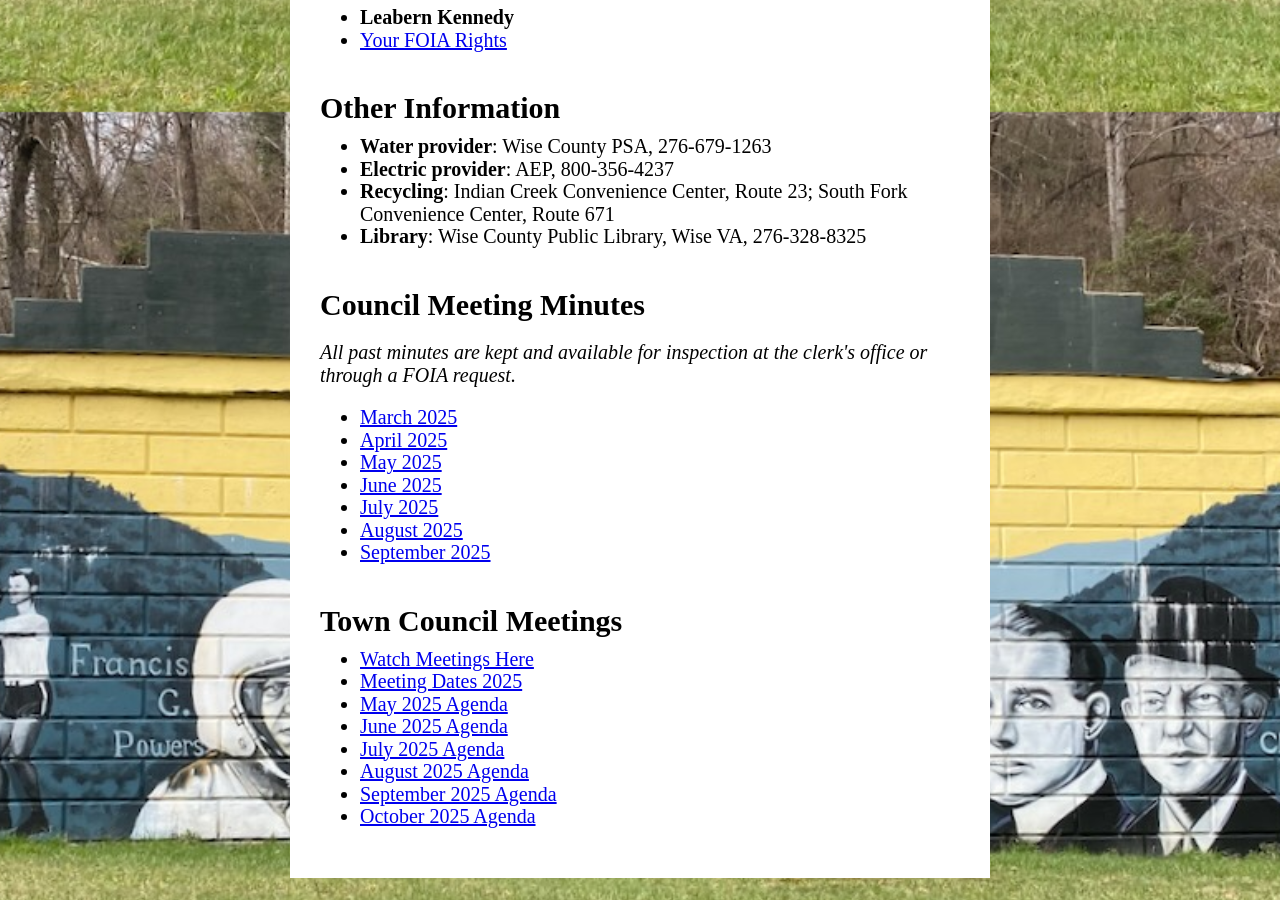
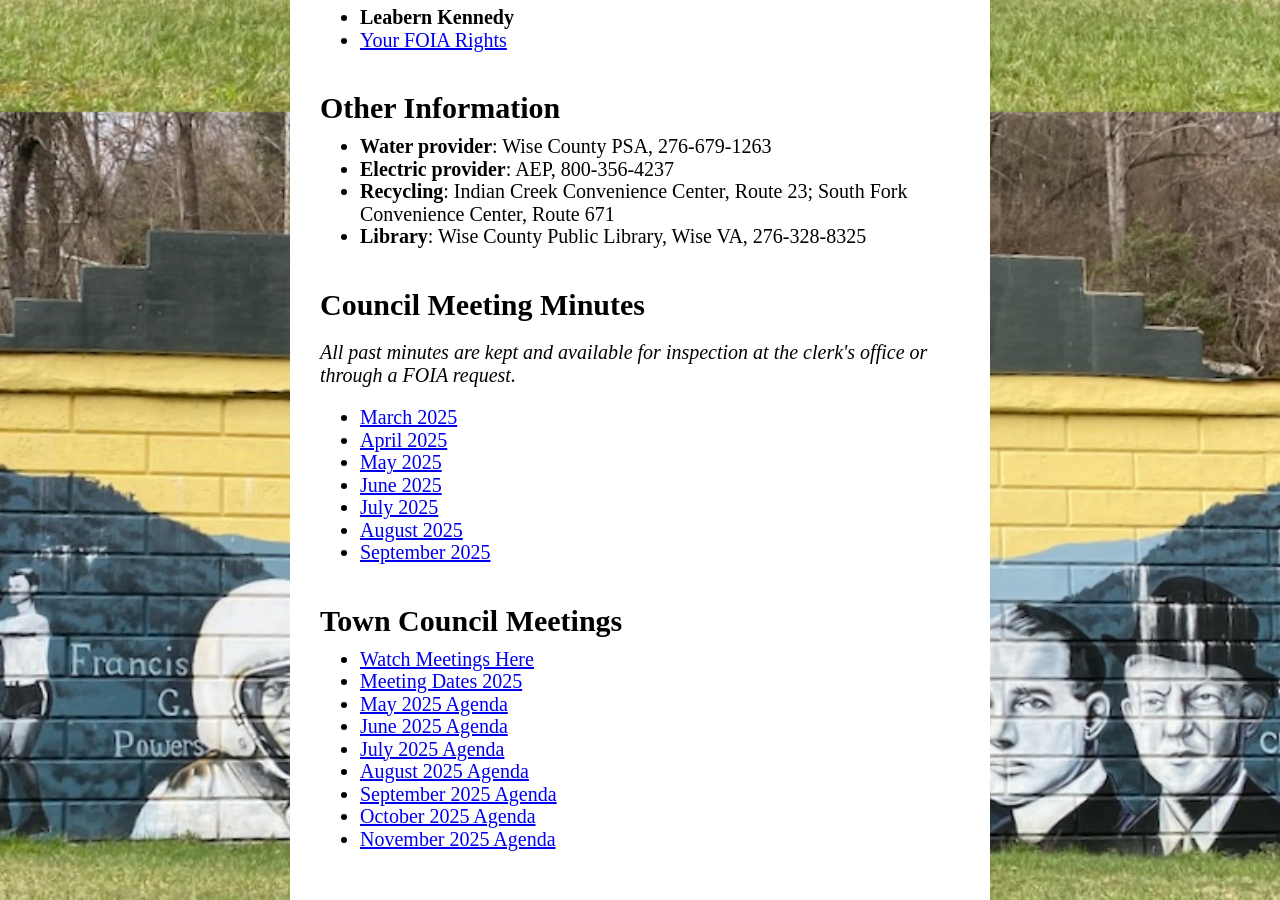
Before and after one commit to poundva/poundva.github.io, a Jekyll site: the page built from index.html, in a window 1280 px wide and 900 px high, scrolled down 2588 px. Built offline with Jekyll 4.4.1, drawn with Linux system fonts in a browser that asks for light colours; some web fonts are replaced.

Commit message:
Add November 2025 Agenda link to index.html

```diff
--- a/index.html
+++ b/index.html
@@ -111,3 +111,4 @@ title: Home
     <li><a href="forms/Pound August Agenda 8357.pdf">August 2025 Agenda</a></li>
     <li><a href="agendas/SEPTEMBER 2025 AGENDA.pdf">September 2025 Agenda</a></li>
     <li><a href="agendas/SEPTEMBER 2025 AGENDA.pdf">October 2025 Agenda</a></li>
+    <li><a href="agendas/November Agenda 2025.pdf">November 2025 Agenda</a></li>
```
